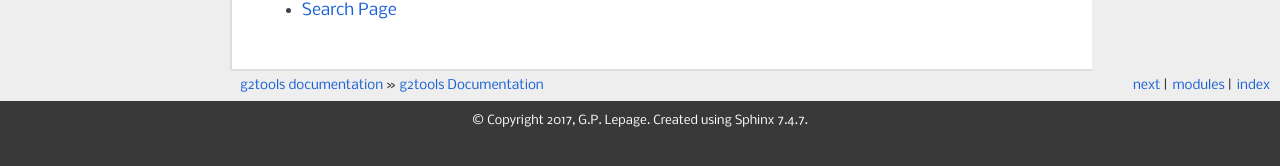
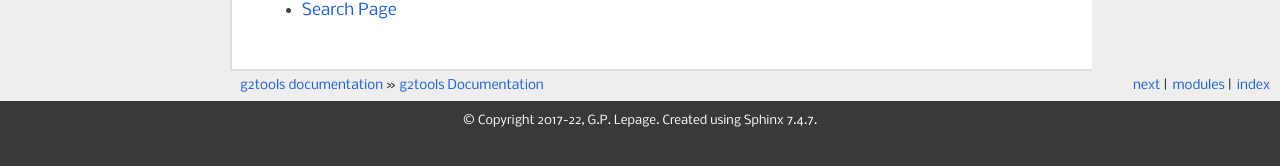
Before and after one commit to gplepage/g2tools, a Sphinx documentation site: the page built from doc/source/index.rst, in a window 1280 px wide. Shown: the part 519-685 px from the top of the page. Built offline with Sphinx 7.4.7, drawn with Linux system fonts in a browser that asks for light colours; the version number could not be read and is left out.

Commit message:
documentation

```diff
--- a/doc/source/conf.py
+++ b/doc/source/conf.py
@@ -61,7 +61,7 @@ master_doc = 'index'
 
 # General information about the project.
 project = u'g2tools'
-copyright = u'2017, G.P. Lepage'
+copyright = u'2017-22, G.P. Lepage'
 author = u'G.P. Lepage'
 
 # The version info for the project you're documenting, acts as replacement for
```
Also changed, not shown: 1 other file.
